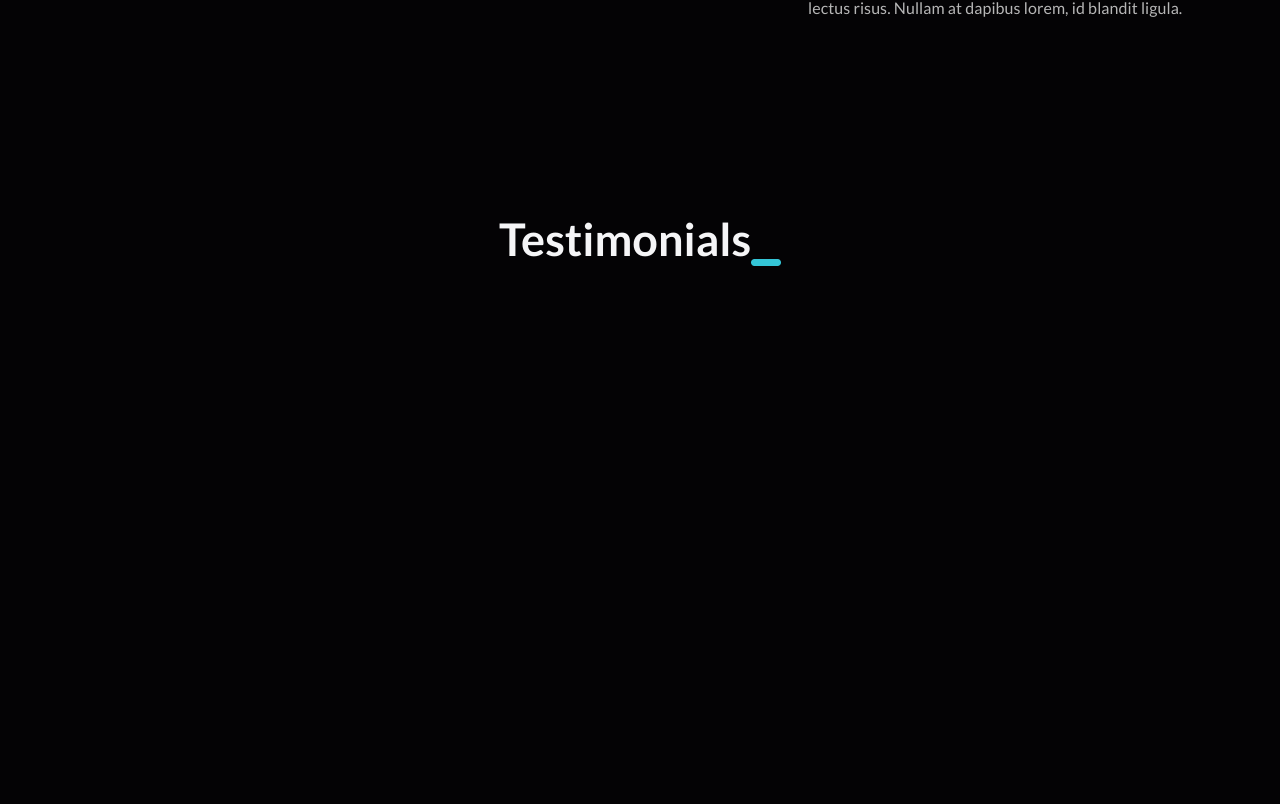
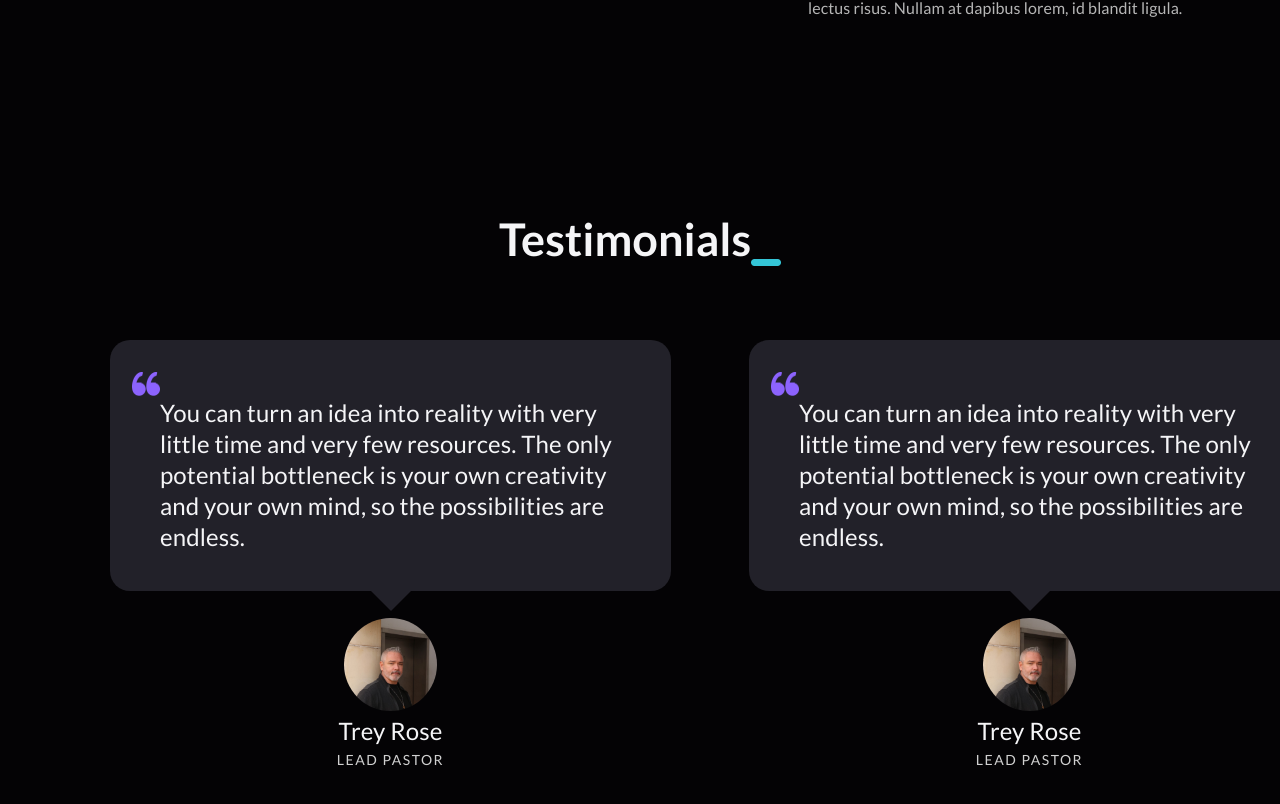
Before and after one commit to laurencecasta/Laurence-Castaneda-Portfolio, a React (Create React App) app: page / in a window 1280 px wide. Shown: the part 4020-4824 px from the top of the page. Built offline with nearby package versions, Linux system fonts and the light colour scheme.

Commit message:
create quote component and style with props

```diff
--- a/src/components/Quote/Quote.js
+++ b/src/components/Quote/Quote.js
@@ -1,8 +1,37 @@
 import React from 'react'
 
+import quoteIcon from './quote.png'
+
+import './styles.css'
+
 function Quote(props) {
+  const { quote, avatar, name, occupation } = props;
+  const quoteStyle = {
+    width: '28px',
+    height: '24.22px',
+    'border-radius': '0px',
+    'margin-top': '32px',
+    'margin-left': '22px'
+  }
+  const avatarStyle = {
+    width: '93px',
+    height: '93px',
+    'border-radius': '100px',
+    display: 'block',
+    margin: '7.37px auto 0px'
+  }
+
   return (
-    <div className='quote'>Quote goes here</div>
+    <div className='quote'>
+      <div className='quoteTxt'>
+        <img style={quoteStyle} src={quoteIcon} alt='quote icon'></img>
+        <p>{quote}</p>
+      </div>
+      <div className='pointer'></div>
+      <img style={avatarStyle} src={avatar} alt='author avatar'></img>
+      <p className='author-name'>{name}</p>
+      <p className='occupation'>{occupation}</p>
+    </div>
   )
 }
 
--- a/src/components/Quote/styles.css
+++ b/src/components/Quote/styles.css
@@ -0,0 +1,45 @@
+.quoteTxt {
+  display: flex;
+  background: #222129;
+  width: 561px;
+  height: 250.62px;
+  border-radius: 20px;
+}
+
+.quoteTxt p {
+  margin-top: 56.61px;
+  font-size: 24px;
+  line-height: 130%;
+  letter-spacing: 0.005em;
+  color: #F5F5F7;
+  width: 485px;
+}
+
+.pointer {
+  width: 0;
+  height: 0;
+  border-left: 20px solid transparent;
+  border-right: 20px solid transparent;
+  border-top: 20px solid #222129;
+  margin: auto;
+}
+
+.author-name {
+  font-size: 24px;
+  line-height: 130%;
+  letter-spacing: 0.005em;
+  width: max-content;
+  text-align: center;
+  margin: 4px auto 0;
+}
+
+.occupation {
+  font-size: 14px;
+  line-height: 17px;
+  letter-spacing: 0.11em;
+  text-transform: uppercase;
+  color: #D0D0D0;
+  width: max-content;
+  text-align: center;
+  margin: 5px auto 0;
+}
--- a/src/components/Testimonies/Testimonies.js
+++ b/src/components/Testimonies/Testimonies.js
@@ -1,8 +1,11 @@
 import React from 'react'
+
+import Quote from '../Quote/Quote'
 
 import './styles.css'
 
 import underscore from './underscore.png'
+import trey from './PT.jpg'
 
 function Testimonies() {
   const underscoreStyle = {
@@ -16,6 +19,20 @@ function Testimonies() {
         <h2>Testimonials</h2>
         <img style={underscoreStyle} src={underscore} alt='underscore'></img>
       </div>
+      <div className='quotes'>
+        <Quote
+          quote='You can turn an idea into reality with very little time and very few resources. The only potential bottleneck is your own creativity and your own mind, so the possibilities are endless.'
+          avatar={trey}
+          name='Trey Rose'
+          occupation='lead pastor'
+        />
+        <Quote
+          quote='You can turn an idea into reality with very little time and very few resources. The only potential bottleneck is your own creativity and your own mind, so the possibilities are endless.'
+          avatar={trey}
+          name='Trey Rose'
+          occupation='lead pastor'
+        />
+      </div>
     </section>
   )
 }
--- a/src/components/Testimonies/styles.css
+++ b/src/components/Testimonies/styles.css
@@ -1,3 +1,14 @@
 .testimonies {
   margin-top: 216px;
+  flex-direction: column;
+  justify-content: start;
 }
+
+.quotes {
+  display: flex;
+  margin-left: 110px;
+  margin-right: 130px;
+  margin-top: 74px;
+  width: 1200px;
+  justify-content: space-between;
+}
```
Also changed, not shown: src/components/Quote/quote.png (added), src/components/Testimonies/PT.jpg (added).
